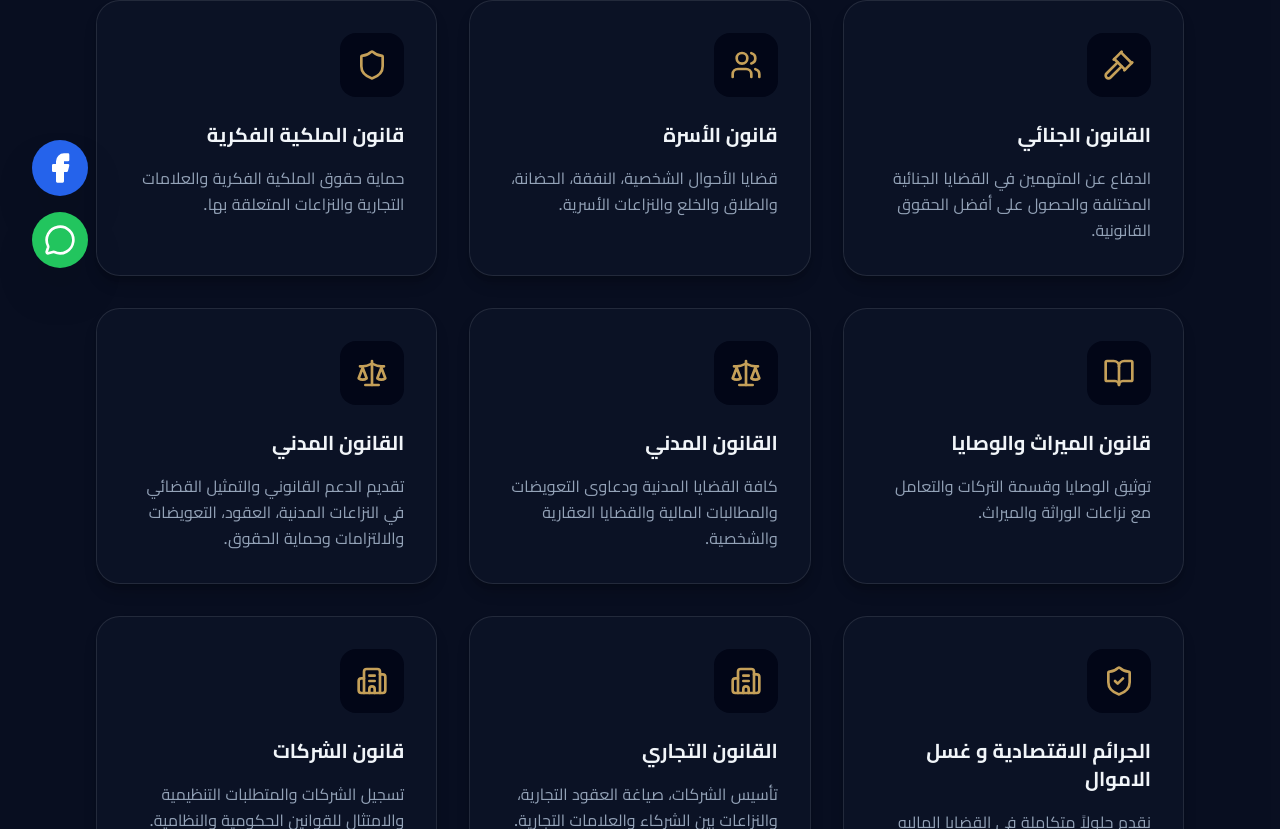
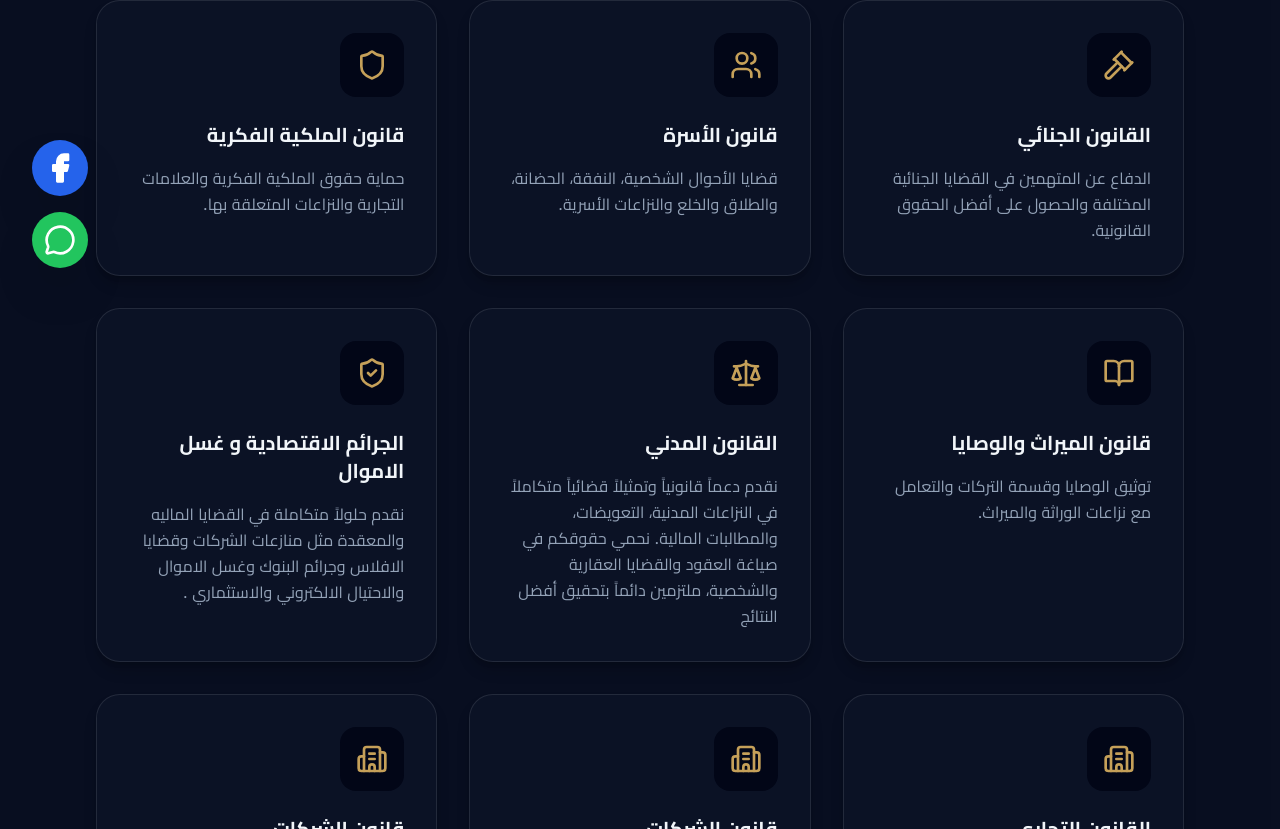
Before and after one commit to deabow/kamal-abo-ali-law, a Next.js app: page /services in a window 1280 px wide. Shown: the part 500-1329 px from the top of the page. Built offline with nearby package versions, Linux system fonts and the light colour scheme; a web font is replaced by a local one.

Commit message:
last virس

```diff
--- a/src/legacy-pages/Services.tsx
+++ b/src/legacy-pages/Services.tsx
@@ -39,14 +39,7 @@ const SERVICES = [
     type: 'individuals',
     icon: <Scale className="w-8 h-8" />,
     title: { ar: 'القانون المدني ', en: 'Civil Claims' },
-    desc: { ar: '  كافة القضايا المدنية ودعاوى التعويضات والمطالبات المالية والقضايا العقارية والشخصية. ', en: 'Filing compensation claims, financial disputes, and personal property cases.' }
-  },
-  {
-    id: 18,
-    type: 'individuals',
-    icon: <Scale className="w-8 h-8" />,
-    title: { ar: 'القانون المدني', en: 'Civil Law' },
-    desc: { ar: 'تقديم الدعم القانوني والتمثيل القضائي في النزاعات المدنية، العقود، التعويضات والالتزامات وحماية الحقوق.', en: 'Providing legal support and judicial representation in civil disputes, contracts, damages, obligations, and protection of rights.' }
+    desc: { ar: 'نقدم دعماً قانونياً وتمثيلاً قضائياً متكاملاً في النزاعات المدنية، التعويضات، والمطالبات المالية. نحمي حقوقكم في صياغة العقود والقضايا العقارية والشخصية، ملتزمين دائماً بتحقيق أفضل النتائج', en: 'We provide comprehensive legal support and representation in civil disputes, compensations, and financial claims. We protect your rights in drafting contracts and in real estate and personal cases, always committed to achieving the best results.' }
   },
   {
     id: 17,
```
Also changed, not shown: 1 other file (tests, documents, lock files or other folders).
